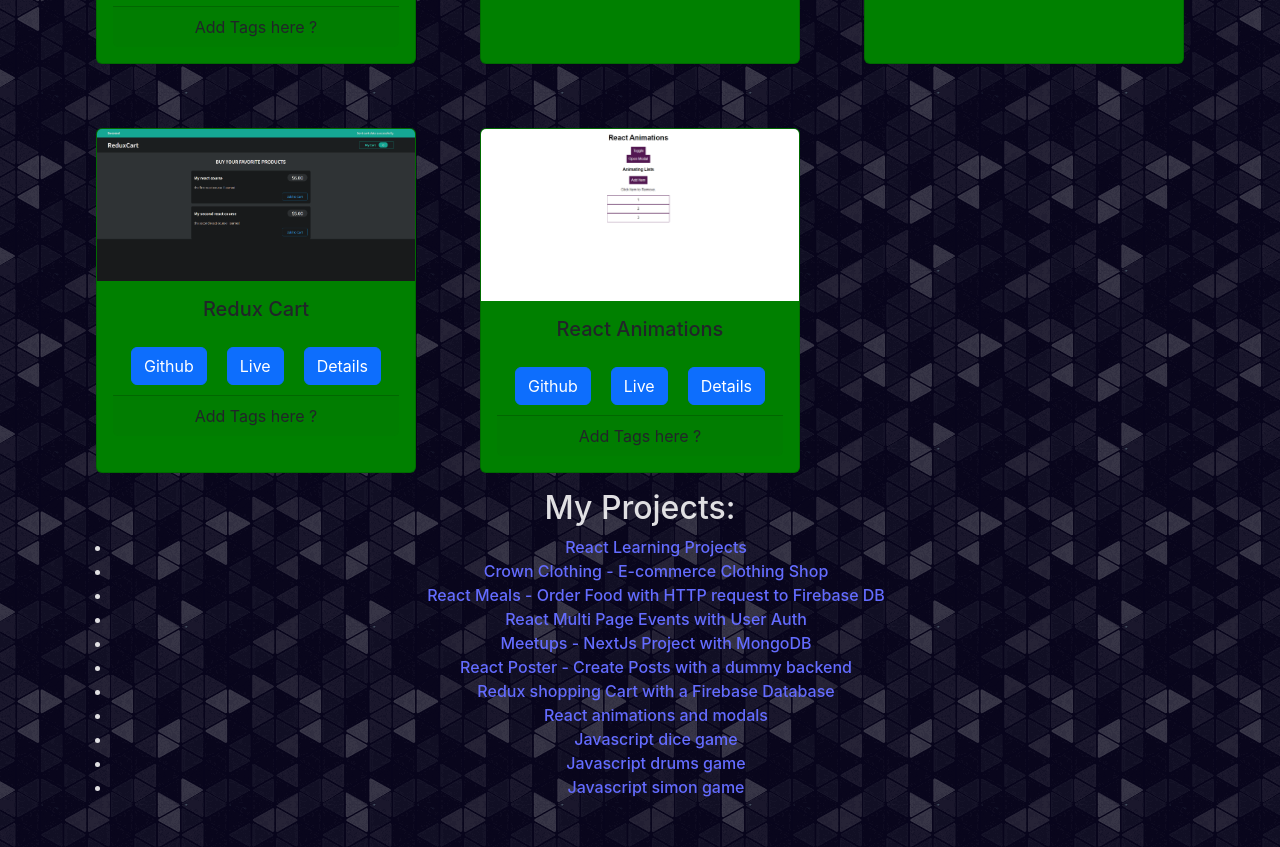
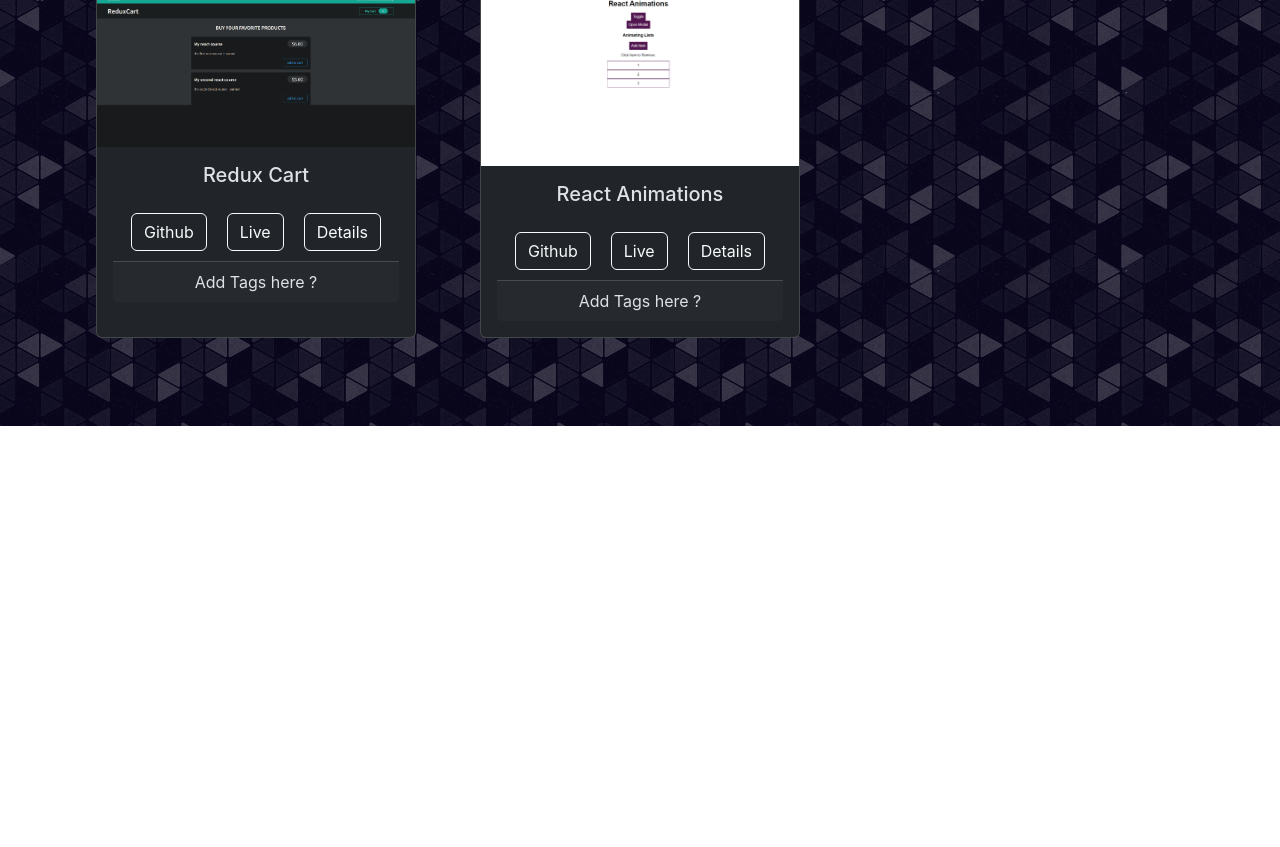
Before and after one commit to Compil3-sudo/Portofolio-CV, a React (Vite) app in the folder portofolio-cv/: page /projects in a window 1280 px wide. Shown: the part 1180-2027 px from the top of the page. After the commit the page ends 1606 px from the top, so only its background shows below. Built offline with nearby package versions, Linux system fonts and the light colour scheme.

Commit message:
some styling

```diff
--- a/portofolio-cv/src/components/projects/ProjectCard.jsx
+++ b/portofolio-cv/src/components/projects/ProjectCard.jsx
@@ -11,7 +11,12 @@
 
   return (
     <>
-      <Card style={{ width: "20rem", background: "green" }}>
+      <Card
+        style={{
+          width: "20rem",
+        }}
+        data-bs-theme="dark"
+      >
         <Card.Img
           variant="top"
           src={imgSource}
@@ -24,16 +29,20 @@
           <Button
             style={{ margin: "10px" }}
             onClick={() => redirectToUrl(github)}
+            variant="outline-light"
           >
             Github
           </Button>
           <Button
             style={{ margin: "10px" }}
             onClick={() => redirectToUrl(live)}
+            variant="outline-light"
           >
             Live
           </Button>
-          <Button style={{ margin: "10px" }}>Details</Button>
+          <Button style={{ margin: "10px" }} variant="outline-light">
+            Details
+          </Button>
           <Card.Footer>Add Tags here ?</Card.Footer>
         </Card.Body>
       </Card>
--- a/portofolio-cv/src/pages/Education.jsx
+++ b/portofolio-cv/src/pages/Education.jsx
@@ -117,7 +117,7 @@
 
   return (
     <>
-      <h1 className={classes.title}>Education</h1>
+      <h1>Education</h1>
 
       <VerticalTimeline animate={true} layout="1-column">
         <EducationItem
--- a/portofolio-cv/src/pages/Education.module.css
+++ b/portofolio-cv/src/pages/Education.module.css
@@ -1,7 +1,3 @@
-.title {
-  margin-top: 5rem;
-}
-
 .languagesContainer {
   display: flex;
   justify-content: center;
--- a/portofolio-cv/src/pages/Projects.jsx
+++ b/portofolio-cv/src/pages/Projects.jsx
@@ -5,12 +5,8 @@
 const Projects = () => {
   return (
     <>
-      <h1 style={{ marginTop: "6rem" }}>Need to add Product Card with grid</h1>
-      <p>add image with each project inside card</p>
-      <p>add links to github code and live deploy on hover card</p>
+      <h1>Projects</h1>
       <p>add detailed project description somewhere</p>
-
-      <h2>add hover effect to make projectCard Image bigger (zoom in)</h2>
 
       <div className={classes.projectsContainer}>
         {projectsList.map((project) => (
@@ -26,65 +22,6 @@
           </div>
         ))}
       </div>
-
-      <h2>My Projects:</h2>
-      <ul>
-        <li>
-          <a href="https://react-learning-projects.netlify.app/">
-            React Learning Projects
-          </a>
-        </li>
-        <li>
-          <a href="https://crown-clothing-compil3.netlify.app/">
-            Crown Clothing - E-commerce Clothing Shop
-          </a>
-        </li>
-        <li>
-          <a href="https://academind-react-meals.netlify.app/">
-            React Meals - Order Food with HTTP request to Firebase DB
-          </a>
-        </li>
-        <li>
-          <a href="https://react-mp-events-auth.onrender.com/">
-            React Multi Page Events with User Auth
-          </a>
-        </li>
-        <li>
-          <a href="https://meetups-nextjs-academind-project-gvm37hd9s-compil3-sudo.vercel.app/">
-            Meetups - NextJs Project with MongoDB
-          </a>
-        </li>
-        <li>
-          <a href="https://reactposter.onrender.com/">
-            React Poster - Create Posts with a dummy backend
-          </a>
-        </li>
-        <li>
-          <a href="https://reduxcart-firebase-db.netlify.app/">
-            Redux shopping Cart with a Firebase Database
-          </a>
-        </li>
-        <li>
-          <a href="https://compil3-react-animations.netlify.app/">
-            React animations and modals
-          </a>
-        </li>
-        <li>
-          <a href="https://compil3-sudo.github.io/javascript_games/dicee.html">
-            Javascript dice game
-          </a>
-        </li>
-        <li>
-          <a href="https://compil3-sudo.github.io/javascript_games/drums.html">
-            Javascript drums game
-          </a>
-        </li>
-        <li>
-          <a href="https://compil3-sudo.github.io/javascript_games/simon.html">
-            Javascript simon game
-          </a>
-        </li>
-      </ul>
     </>
   );
 };
--- a/portofolio-cv/src/pages/Projects.module.css
+++ b/portofolio-cv/src/pages/Projects.module.css
@@ -3,6 +3,8 @@
   grid-template-columns: 1fr 1fr 1fr;
   column-gap: 2rem;
   row-gap: 2rem;
+  margin-top: 2.5rem;
+  margin-bottom: 2.5rem;
 }
 
 .projectsItems {
--- a/portofolio-cv/src/pages/RootLayout.jsx
+++ b/portofolio-cv/src/pages/RootLayout.jsx
@@ -5,7 +5,7 @@
   return (
     <>
       <Navbar />
-      <main>
+      <main style={{ marginTop: "4rem" }}>
         <Outlet />
       </main>
     </>
```
